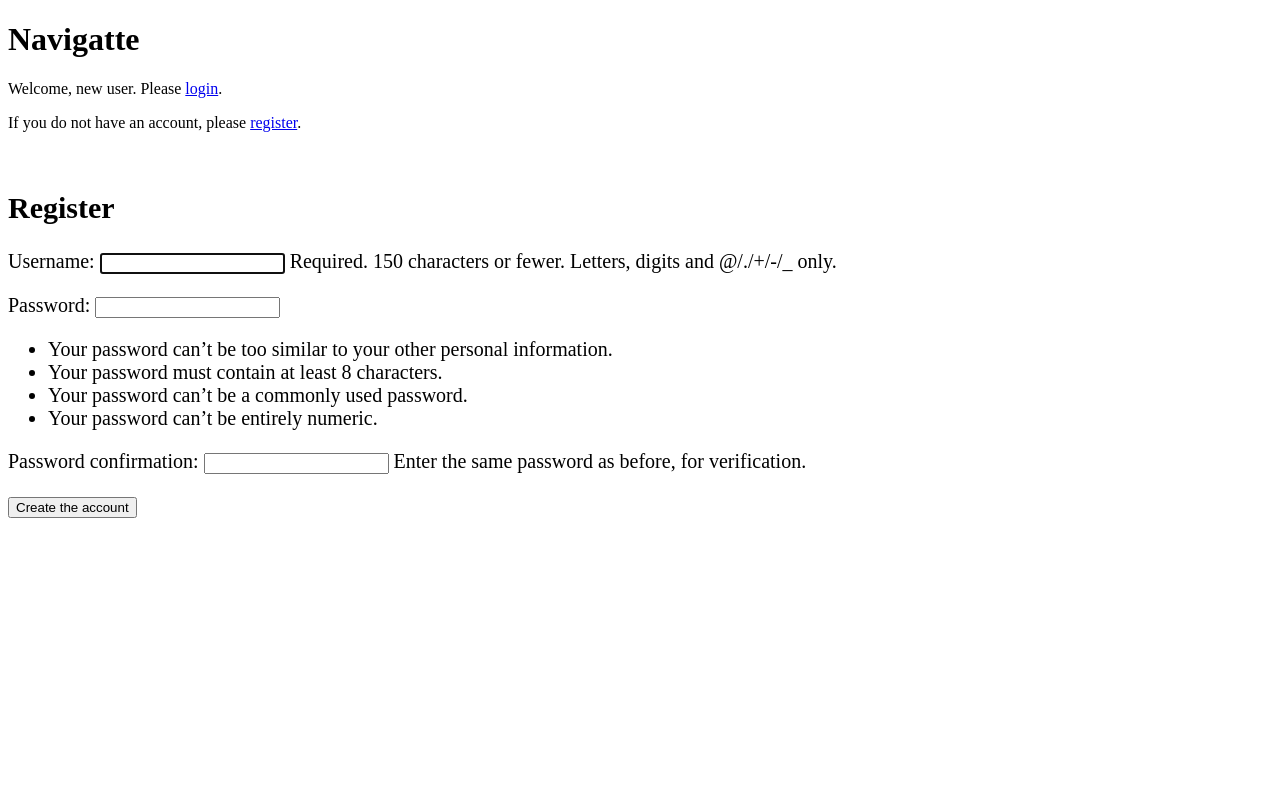
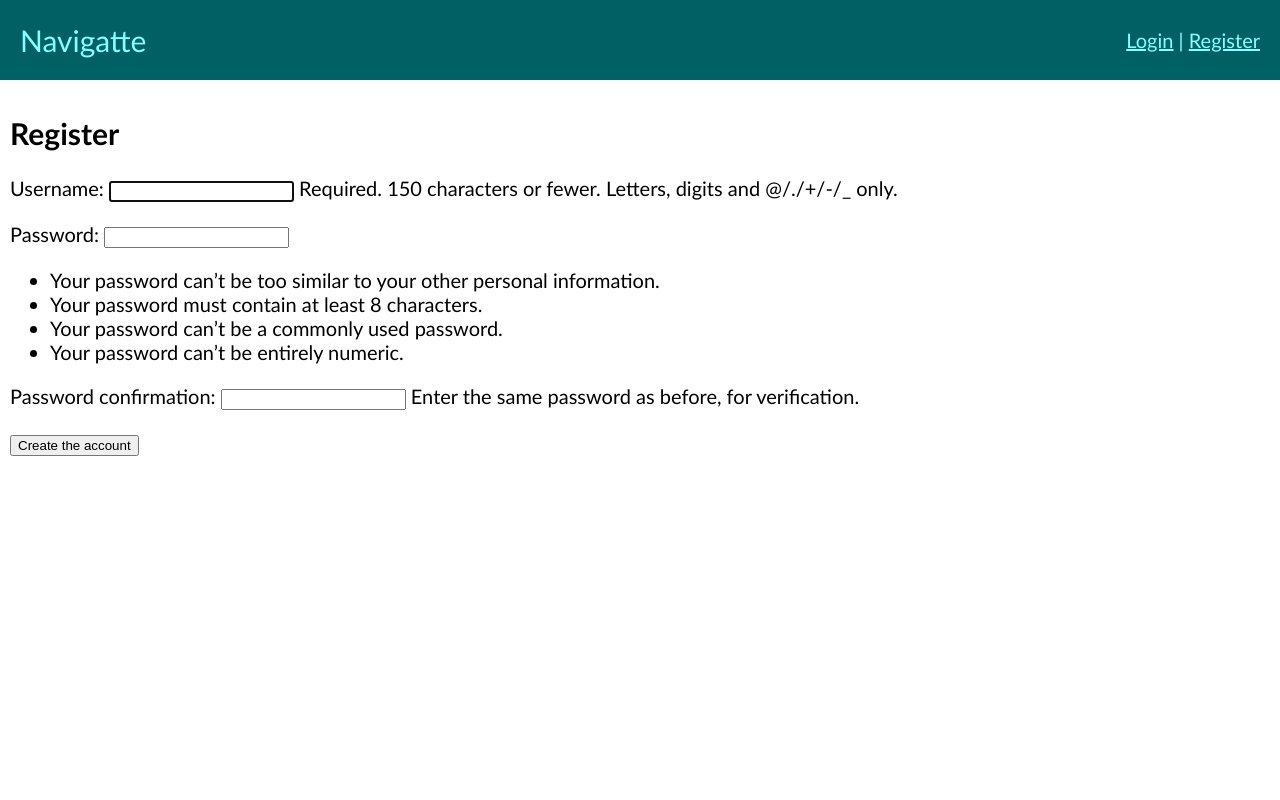
Before and after one commit to iolucas/navigatte3, a Django app: page /register/ in a window 1280 px wide. Run offline with Django 3.2, Linux system fonts and the light colour scheme.

Commit message:
Template look update

```diff
--- a/templates/base.html
+++ b/templates/base.html
@@ -8,8 +8,41 @@
         <title>Navigatte</title>
         <style>
 
+            html, body {
+                margin: 0;
+                height: 100%;
+                font-family: 'Calibri'
+            }
+
+            header {
+                background-color: #006064;
+                color: #84ffff;
+                height: 80px;
+                line-height: 80px;
+            }
+
+            #logo {
+                font-size: 30px;
+                margin-left: 20px;
+            }
+
+            #user {
+                font-size: 20px;
+                margin-right: 20px;
+                float: right;
+            }
+
+            #user a {
+                color: inherit;
+            }
+
             section {
                 font-size: 20px;
+                padding: 10px;
+            }
+
+            .subject-reference {
+                background-color: #ddd;
             }
 
         </style>
@@ -18,16 +51,15 @@
     <body>
 
         <header>
-            <h1>Navigatte</h1>
+            <span id="logo">Navigatte</span>
+            <span id="user">
+                {% if user.is_authenticated %}
+                    <a href="{% url 'user_index' userpage=user.username %}">{{ user.username }}</a> | <a href="{% url 'logout_index' %}">Logout</a>
+                {% else %}
+                    <a href="{% url 'login_index' %}">Login</a> | <a href="{% url 'register_index' %}">Register</a>
+                {% endif %}
+            </span>
         </header>
-
-        {% if user.is_authenticated %}
-            <p>Welcome, {{ user.username }}. Thanks for logging in. <a href="{% url 'logout_index' %}">Logout</a></p>
-        {% else %}
-            <p>Welcome, new user. Please <a href="{% url 'login_index' %}">login</a>. </p>
-            <p>If you do not have an account, please <a href="{% url 'register_index' %}">register</a>.</p>
-        {% endif %}
-        <br>
 
         <section>
 
```
